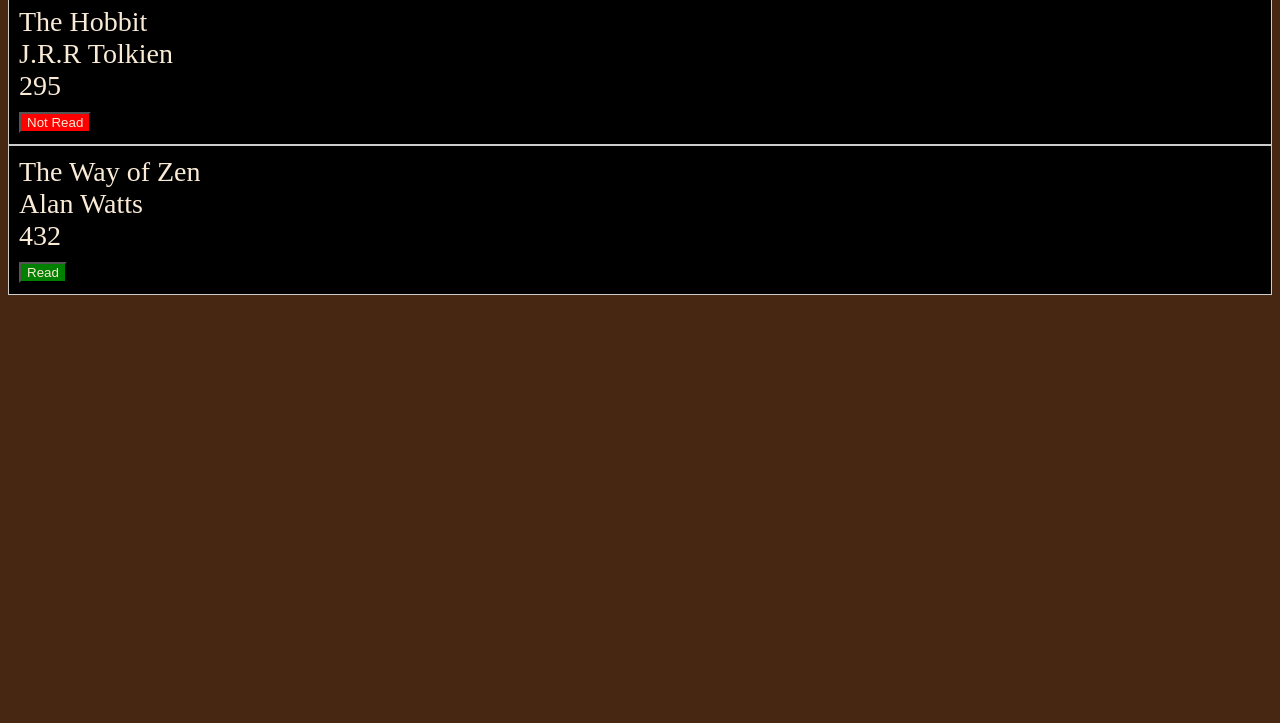
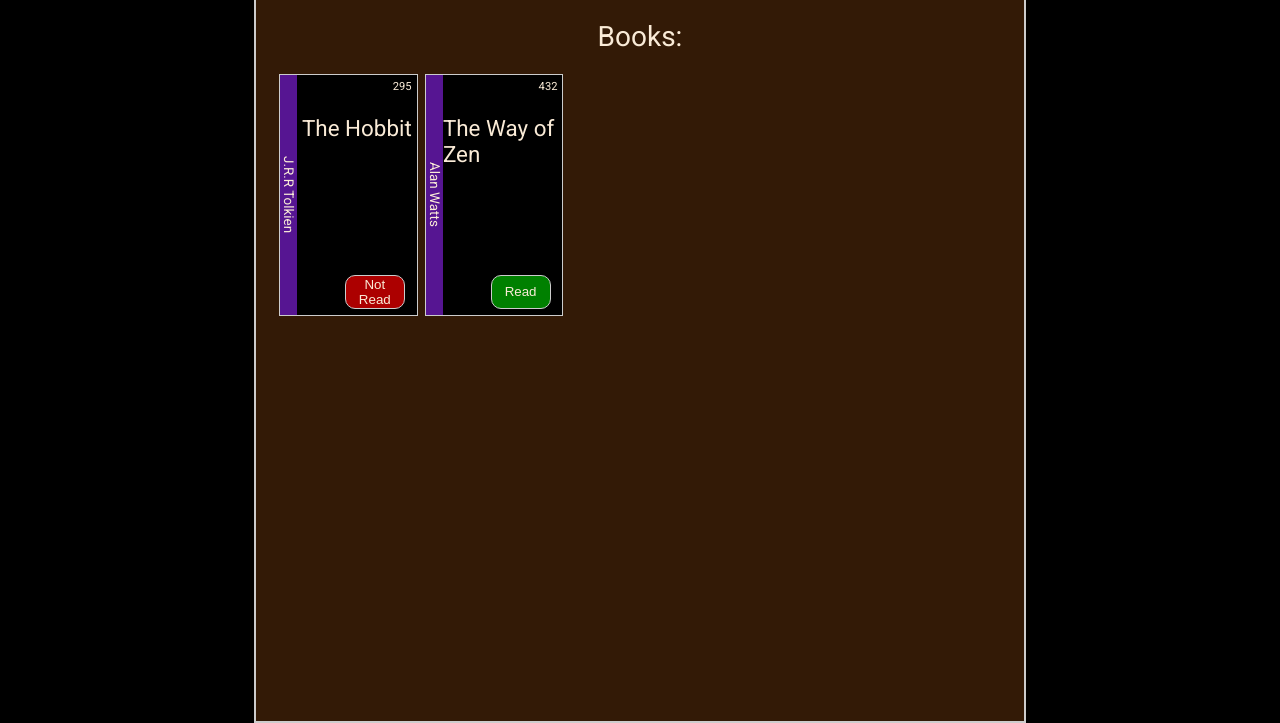
Before and after one commit to NickW16/library, a plain HTML site: page index.html in a window 1280 px wide. Shown: the part 77-800 px from the top of the page. Drawn offline with Linux system fonts and the light colour scheme.

Commit message:
Adjust book sizing

```diff
--- a/index.html
+++ b/index.html
@@ -7,19 +7,23 @@
     <title>Library</title>
 </head>
 <body>
+    <div id="full-content">
         <div id="header">
             <div id="header-title">Library</div>
 
         </div>
 
         <div id="main-content">
-        <div id="container-title">Books:</div>
-        <div id="library-content"></div>
+            <div id="library-title">Books:</div>
+            <div id="library-content">
+
 
             </div>
 
             </div>
 
+        </div>
+    </div>
 
     <script src="script.js"></script>
 </body>
--- a/style.css
+++ b/style.css
@@ -1,26 +1,121 @@
+@import url('https://fonts.googleapis.com/css2?family=Roboto:ital,wght@0,100;0,300;0,400;0,500;0,700;0,900;1,100;1,300;1,400;1,500;1,700;1,900&display=swap');
+
 :root {
     --main-font-color: antiquewhite;
     --main-font-size: 28px;
+    --main-border-color: #ccc;
 }
 
 body {
-    background-color: rgb(71, 39, 17);
+    font-family: "Roboto", sans-serif;
+    display: flex;
+    background-color: rgb(0, 0, 0);
     color: var(--main-font-color);
     font-size: var(--main-font-size);
+    width: 100%;
+    margin: 0;
+    height: 100vh;
+    justify-content: center;
+}
+
+#full-content {
+    display: grid;
+    grid-template-rows: 1fr 10fr;
+    width: 60%;
+    border: 2px solid var(--main-border-color);
+    background-color: rgb(51, 26, 6);
+}
+
+#header {
+    display: flex;
+    grid-area: 1 / 1 / 1 / 1;
+    background-color: rgb(19, 19, 66);
+    justify-content: center;
+    align-items: center;
+    font-size: 150%;
+}
+
+#main-content {
+    display: flex;
+    flex-direction: column;
+    padding: 3%;
+    gap: 3%;
+}
+
+#library-title {
+    text-align: center;
+}
+
+#library-content {
+    display: grid;
+    grid-template-columns: repeat(5, 1fr);
+    grid-template-rows: 1fr 1fr;
+    gap: 1%;
 }
 
 .book {
+    display: grid;
+    grid-template-columns: 1fr 7fr;
+    grid-template-rows: 1fr 4fr 1fr;
+    font-size: 80%;
     background-color: black;
     border: 1px solid #ccc;
-    padding: 10px;
+}
+
+.book-name {
+    grid-area: 2 / 2 / 2 / 2;
+    display: flex;
+    justify-content: center;
+}
+
+.book-author {
+    display: flex;
+    background-color: rgb(86, 21, 146);
+    margin: 0;
+    justify-content: center;
+    align-items: center;
+    writing-mode: vertical-rl;
+    font-size: 60%;
+    grid-area: 1 / 1 / 4 / 1;
+}
+
+.book-pages {
+    display: flex;
+    font-size: 50%;
+    padding: 5px;
+    justify-content: end;
+    grid-area: 1 / 2 / 2 / 2;
 }
 
 .book-read {
+    width: 50%;
+    margin-left: 40%;
+    margin-bottom: 5%;
+    grid-area: 3 / 2 / 3 / 2;
     background-color: green;
     color: var(--main-font-color);
+    border-style: solid;
+    border-radius: 10px;
+    border-width: 1px;
+    border-color: var(--main-border-color);
 }
 
 .book-not-read {
-    background-color: red;
+    width: 50%;
+    margin-left: 40%;
+    margin-bottom: 5%;
+    grid-area: 3 / 2 / 3 / 2;
+    background-color: rgb(172, 0, 0);
     color: var(--main-font-color);
+    border-style: solid;
+    border-radius: 10px;
+    border-width: 1px;
+    border-color: var(--main-border-color);
 }
+
+.book-read:hover,
+.book-not-read:hover {
+    background-color: #ccc;
+    color: black;
+    transition: 0.2s;
+}
```
Lines whose indentation alone changed are shown as unchanged.
